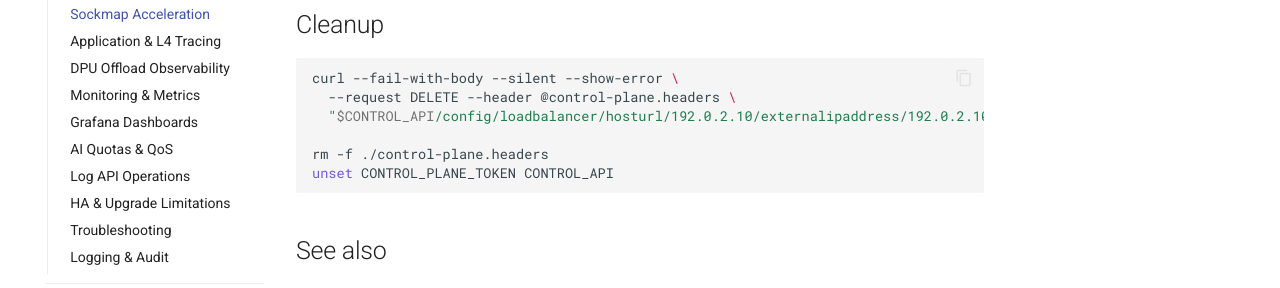
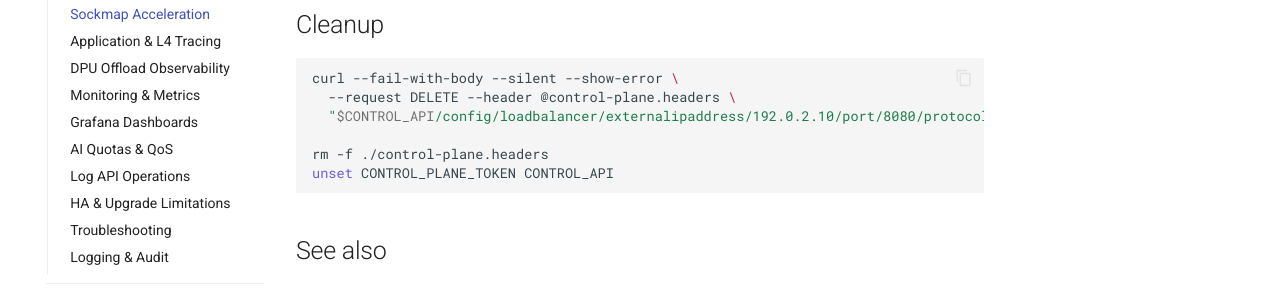
Before and after one commit to loxilb-io/loxilbdocs-inference-gateway, an MkDocs documentation site: the page built from docs/operations/sockmap-acceleration.md, in a window 1280 px wide and 900 px high, scrolled down 4702 px. Shown: the part 454-742 px from the top of the window. Built offline with MkDocs 1.6.1 and Material for MkDocs 9.7.7, drawn with Linux system fonts in a browser that asks for light colours; comment, search, counter and statistics services are not loaded; the version menu is left out.

Commit message:
docs: fix the cleanup command of rules created without a host (#37)
The cleanup steps of the model-profile readiness page and the sockmap
acceleration page deleted their rule through the hosturl path. Both pages
create the rule without a host, so that request answered 404 (no-rule) and
left the rule in place. Use the path without hosturl, which deletes it.

Signed-off-by: NLX-SeokHwanKong <76096751+NLX-SeokHwanKong@users.noreply.github.com>
Co-authored-by: loxilb-devel <loxilb-devel@netlox.io>

````diff
--- a/docs/operations/sockmap-acceleration.md
+++ b/docs/operations/sockmap-acceleration.md
@@ -198,7 +198,7 @@ scenario source but does not rerun it, qualify a vendor kernel, or publish a per
 ```bash
 curl --fail-with-body --silent --show-error \
   --request DELETE --header @control-plane.headers \
-  "$CONTROL_API/config/loadbalancer/hosturl/192.0.2.10/externalipaddress/192.0.2.10/port/8080/protocol/tcp"
+  "$CONTROL_API/config/loadbalancer/externalipaddress/192.0.2.10/port/8080/protocol/tcp"
 
 rm -f ./control-plane.headers
 unset CONTROL_PLANE_TOKEN CONTROL_API
````
Also changed, not shown: docs/ai-gateway/model-profiles-kv-readiness.md (+1 -1 lines), 1 other file.
